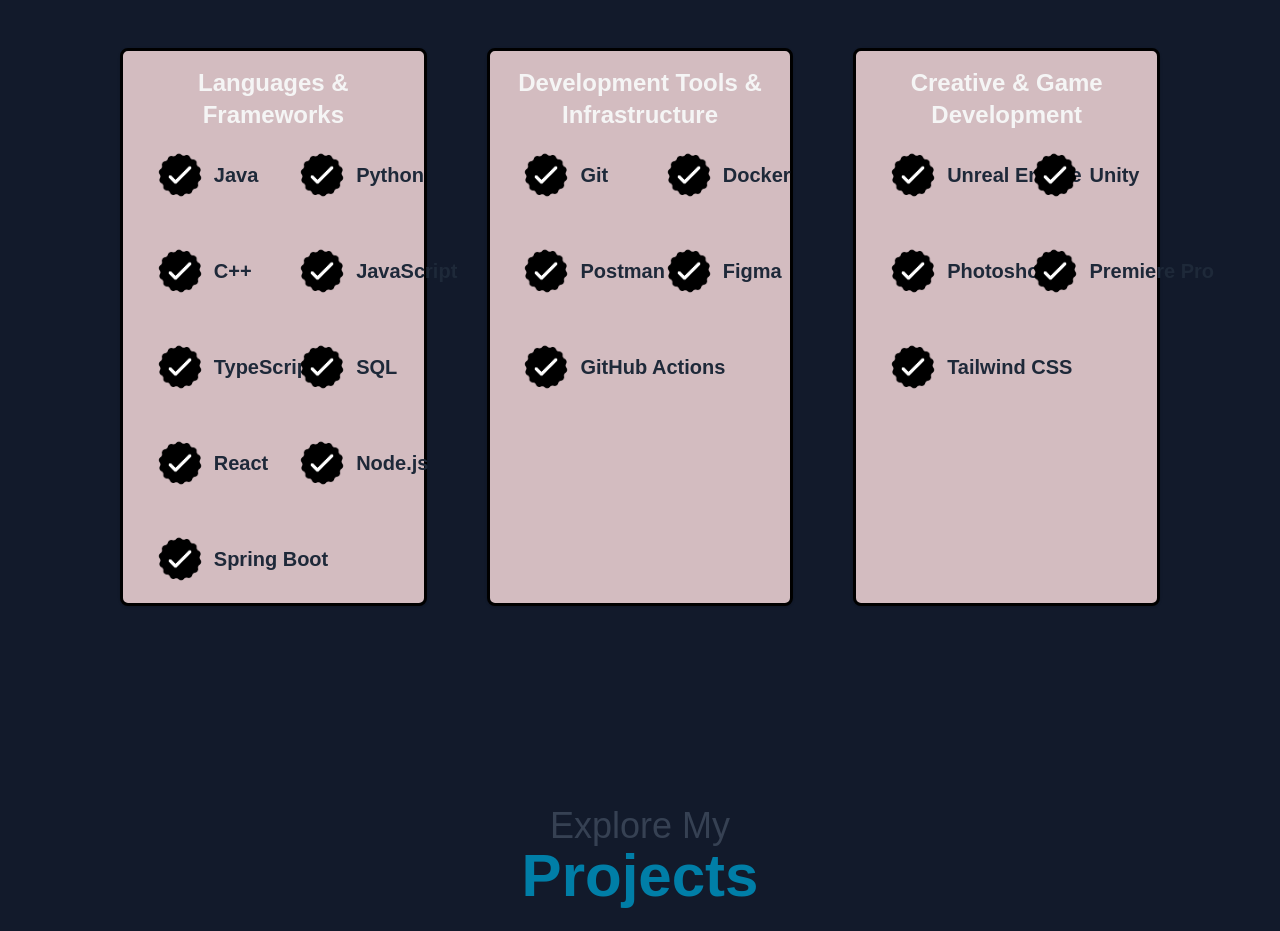
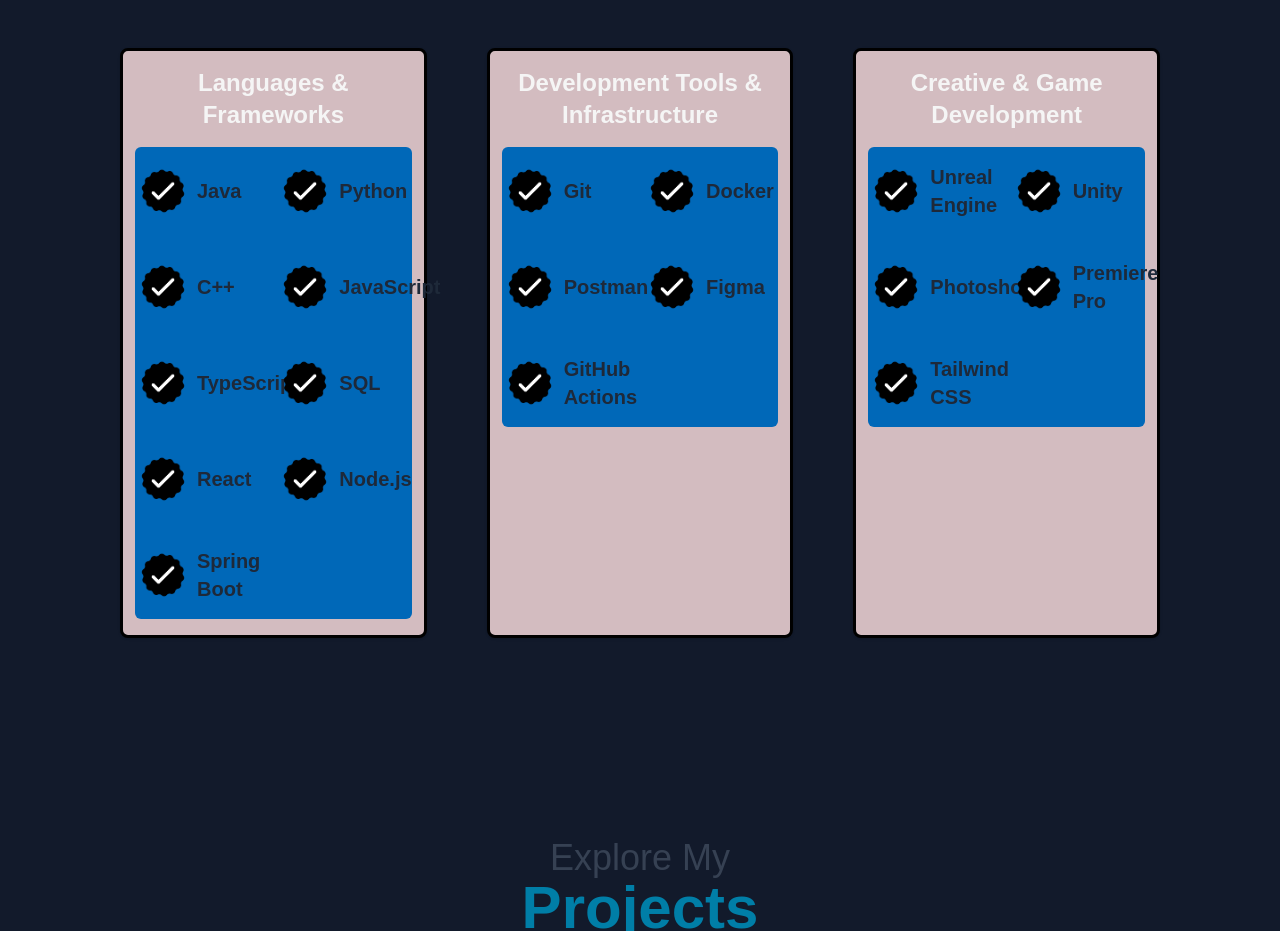
Before and after one commit to KeemL/modern_portfolio, a Next.js app: page / in a window 1280 px wide. Shown: the part 980-1911 px from the top of the page. Built offline with nearby package versions, Linux system fonts and the light colour scheme.

Commit message:
fix positioning for skillcards

```diff
--- a/src/app/components/ProjectCard.tsx
+++ b/src/app/components/ProjectCard.tsx
@@ -15,7 +15,7 @@
   const { id, title, stack, category, description, video, imageUrl, link } =
     project;
   const router = useRouter();
-  const [isFlipped, setFlipped] = useState(false);
+  // const [isFlipped, setFlipped] = useState(false);
   return (
     <div className="bg-surface relative m-4 flex h-fit flex-col justify-between rounded-lg border p-4 text-left md:shrink">
       <div className="border-primary bg-primary text-background absolute top-4 right-4 m-2.5 rounded-md border-2 px-4 py-2 text-sm font-semibold shadow-[0_0_20px_6px_#007ea7]">
--- a/src/app/components/SkillCard.tsx
+++ b/src/app/components/SkillCard.tsx
@@ -39,18 +39,15 @@
 export default function SkillCard({ header, skills }: SkillGroup) {
   return (
     // entire div holding the header and skill/title div
-    <div className="bg-testcolor rounded-lg border-3 border-black p-3 pb-0 shadow-sm">
+    <div className="bg-testcolor max-w-200px w-full rounded-lg border-3 border-black p-3 pb-0 shadow-sm">
       <h1 className="pt-1 text-center text-2xl font-bold text-neutral-100">
         {header}
       </h1>
       {/* removed the bg-amber-300 */}
-      <div className="grid grid-cols-2 place-content-center gap-2 rounded-md">
+      <div className="bg-calmblue my-4 grid grid-cols-2 place-content-center items-center gap-2 rounded-md">
         {skills.map((skill, index) => (
           // individual, matching skill title div
-          <div
-            key={index}
-            className="my-4 flex w-3/4 space-x-1.5 place-self-center"
-          >
+          <div key={index} className="my-4 flex space-x-1.5">
             {/* checkmark image icon */}
             <Image
               src="/images/checkmark.png"
@@ -60,8 +57,8 @@
               alt={`Checkmark icon for ${skill.title}`}
             />
             {/* skill title and level text */}
-            <div className="flex self-center">
-              <h3 className="min-w-lg text-xl font-semibold text-gray-800">
+            <div className="flex w-fit self-center">
+              <h3 className="text-xl font-semibold text-gray-800">
                 {skill.title}
               </h3>
               {/* <p className="font-light text-gray-500">{skill.level}</p> */}
```
